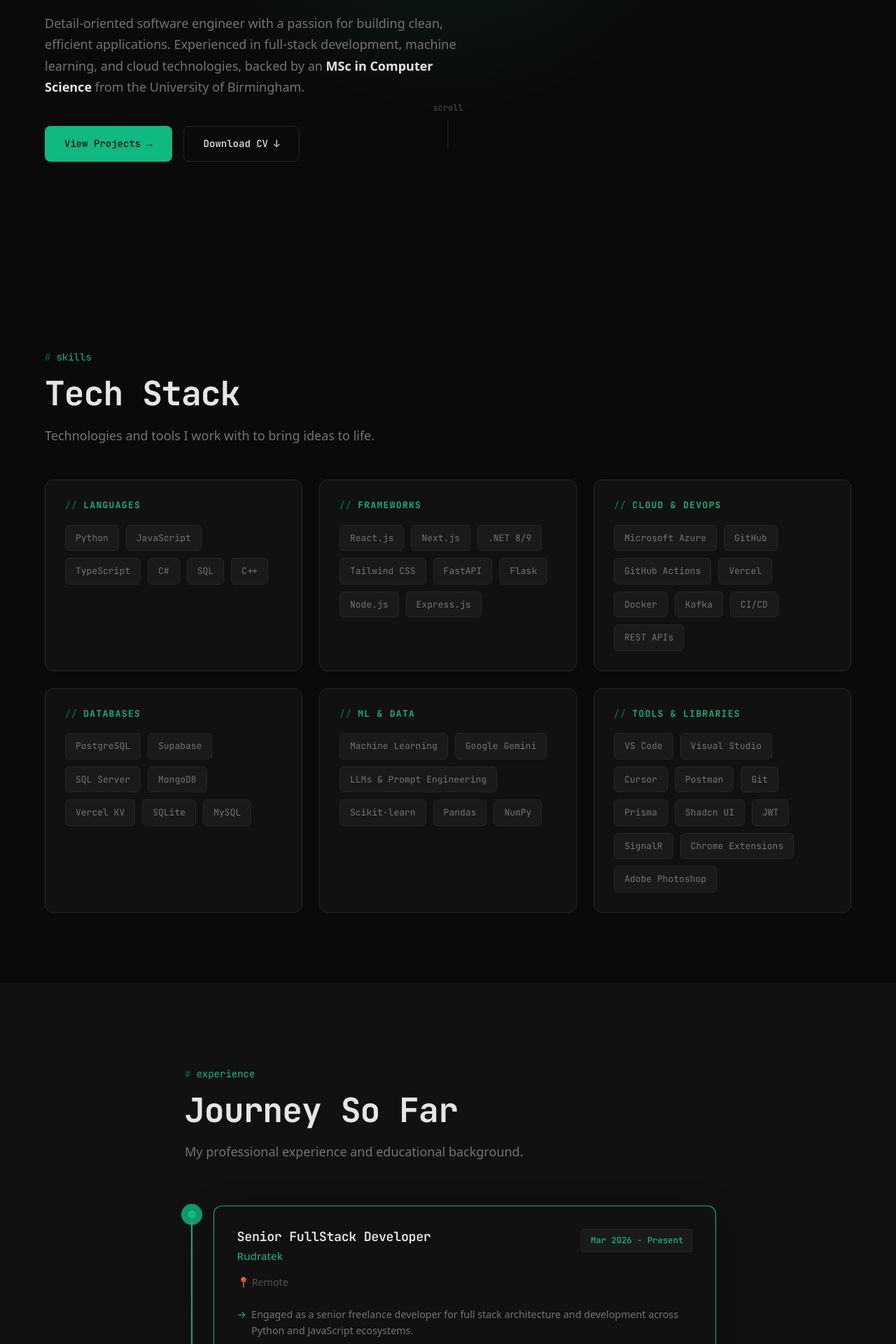
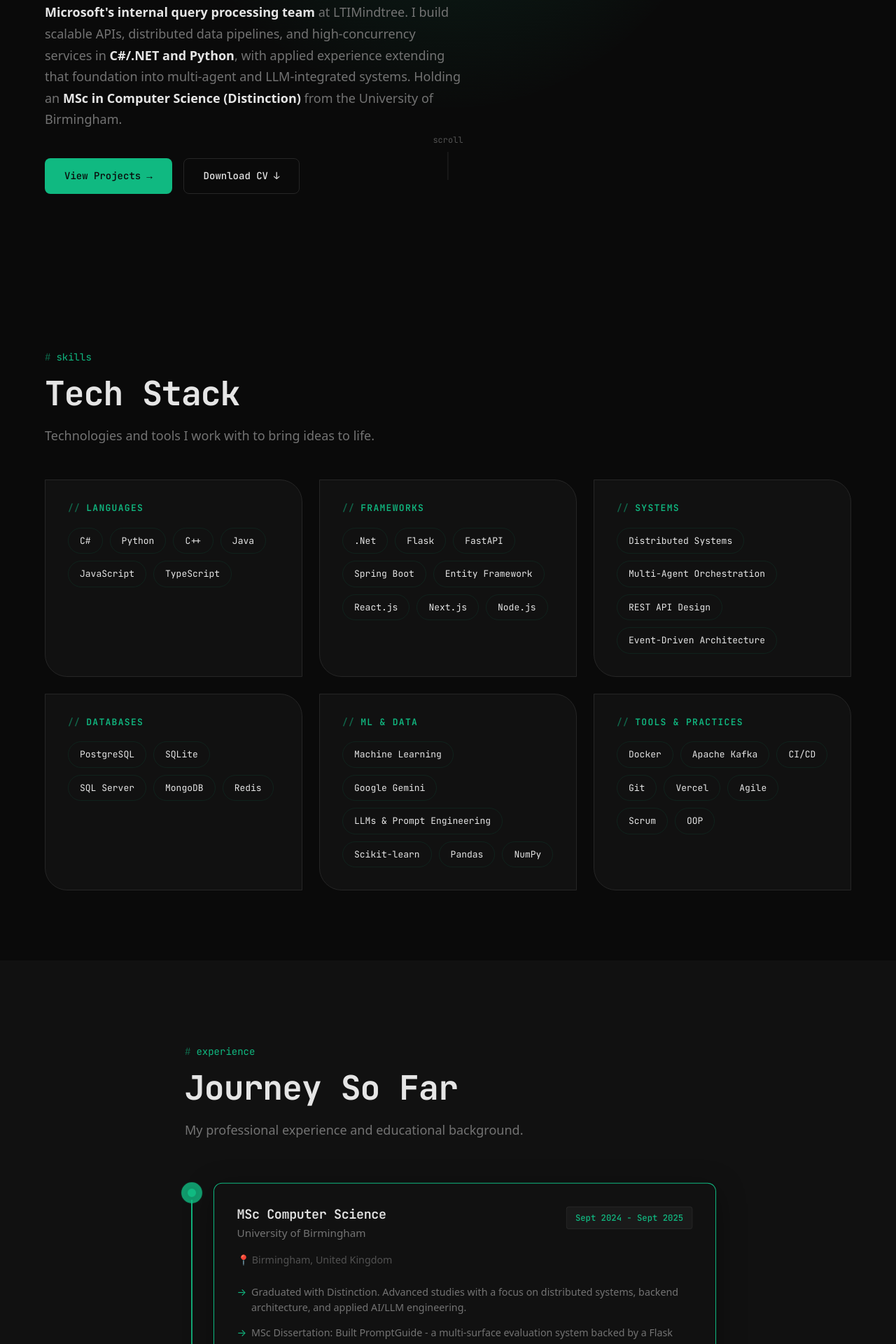
Before and after one commit to shreyas-debug/portfolio, a React (Create React App) app: page / in a window 1280 px wide. Shown: the part 400-2320 px from the top of the page at 70% size. Built offline with nearby package versions, Linux system fonts and the light colour scheme.

Commit message:
Update UI and Projects

```diff
--- a/src/components/Banner.js
+++ b/src/components/Banner.js
@@ -1,7 +1,8 @@
 import { useState, useEffect, useRef } from "react";
-import resumePdf from '../assets/Resume(Shreyas_Satpute).pdf';
 
-const ROLES = ["Software Developer", "Full-Stack Engineer", "ML Enthusiast"];
+const RESUME_URL = 'https://docs.google.com/document/d/1W0fHaVJJGS_-CtuHzK1dXddjj-6Q-AHE1nFBnpRX-jY/export?format=pdf';
+
+const ROLES = ["Software Developer", "Backend Engineer", "ML Enthusiast"];
 const TYPING_SPEED = 150;
 const DELETING_SPEED = 75;
 const PAUSE_TIME = 2000;
@@ -116,11 +117,10 @@ export const Banner = () => {
           marginBottom: '40px',
           lineHeight: '1.7'
         }}>
-          Detail-oriented software engineer with a passion for building clean,
-          efficient applications. Experienced in full-stack development,
-          machine learning, and cloud technologies, backed by an
-          <strong style={{ color: 'var(--text-primary)', fontWeight: 600 }}> MSc in Computer Science</strong> from
-          the University of Birmingham.
+          Backend-focused engineer with 2+ years of enterprise experience on <strong style={{ color: 'var(--text-primary)', fontWeight: 600 }}>Microsoft's internal query processing team</strong> at LTIMindtree.
+          I build scalable APIs, distributed data pipelines, and high-concurrency services in{' '}
+          <strong style={{ color: 'var(--text-primary)', fontWeight: 600 }}>C#/.NET and Python</strong>, with applied experience extending that foundation into multi-agent and LLM-integrated systems.
+          Holding an <strong style={{ color: 'var(--text-primary)', fontWeight: 600 }}>MSc in Computer Science (Distinction)</strong> from the University of Birmingham.
         </p>
 
         {/* CTA Buttons */}
@@ -161,9 +161,24 @@ export const Banner = () => {
             <span>→</span>
           </button>
 
-          <a
-            href={resumePdf}
-            download="Shreyas_Satpute_Resume.pdf"
+          <button
+            onClick={async () => {
+              try {
+                const res = await fetch(RESUME_URL);
+                const blob = await res.blob();
+                const url = URL.createObjectURL(blob);
+                const link = document.createElement('a');
+                link.href = url;
+                link.download = 'Shreyas_Satpute_Resume.pdf';
+                document.body.appendChild(link);
+                link.click();
+                document.body.removeChild(link);
+                URL.revokeObjectURL(url);
+              } catch (err) {
+                // Fallback: open in new tab if fetch fails
+                window.open(RESUME_URL, '_blank');
+              }
+            }}
             style={{
               fontFamily: "'JetBrains Mono', monospace",
               fontSize: '14px',
@@ -191,7 +206,7 @@ export const Banner = () => {
           >
             Download CV
             <span>↓</span>
-          </a>
+          </button>
         </div>
 
         {/* Scroll indicator - hidden on mobile */}
--- a/src/components/Experience.js
+++ b/src/components/Experience.js
@@ -2,17 +2,6 @@
 import { motion } from 'framer-motion';
 
 const timelineItems = [
-  {
-    type: 'experience',
-    title: 'Senior FullStack Developer',
-    organization: 'Rudratek',
-    location: 'Remote',
-    duration: 'Mar 2026 - Present',
-    description: [
-      'Engaged as a senior freelance developer for full stack architecture and development across Python and JavaScript ecosystems.'
-    ],
-    technologies: ['Python', 'JavaScript', 'React', 'Next.js']
-  },
   {
     type: 'education',
     title: 'MSc Computer Science',
@@ -20,8 +9,9 @@ const timelineItems = [
     location: 'Birmingham, United Kingdom',
     duration: 'Sept 2024 - Sept 2025',
     description: [
-      'Graduated with Distinction. Advanced studies in computer science with focus on modern software development practices and emerging technologies.',
-      'Course Student Representative: Represented the cohort in student-staff meetings, voiced concerns, addressed peer queries, and contributed to academic improvements.',
+      'Graduated with Distinction. Advanced studies with a focus on distributed systems, backend architecture, and applied AI/LLM engineering.',
+      'MSc Dissertation: Built PromptGuide - a multi-surface evaluation system backed by a Flask API, using deterministic NLP scoring as a filter before LLM invocation, achieving a statistically significant 42.1% improvement in prompt quality scores.',
+      'Student Representative: Represented the cohort in faculty meetings, drove academic improvements, and participated in cybersecurity challenges and hackathons.',
       'Activities & Societies: Computer Science Society, Ethical Hacking Society (AFNOM).'
     ],
     technologies: []
@@ -33,12 +23,11 @@ const timelineItems = [
     location: 'Bangalore, India',
     duration: 'Sept 2022 - Sept 2024',
     description: [
-      'Collaborated within Microsoft\'s internal query processing team to migrate 500+ legacy test cases from SQL to C# using .NET.',
-      'Analyzed and translated existing test cases with 100% accuracy, preserving functionality and improving overall testing efficiency.',
-      'Designed the frontend architecture for an automated .NET migration system using React and JavaScript.',
-      'Streamlined migration workflows, eliminating manual conversion and targeting a 50% reduction in errors and processing time.'
+      'Identified inefficiencies in the manual SQL-to-C#/.NET test case migration process on Microsoft\'s internal query processing team, and spearheaded the development of an automated one-click migration tool in C#/.NET and React - cutting manual processing time by 50% and eliminating error-prone multi-step workflows.',
+      'Validated the tool at scale by migrating 500+ legacy SQL test cases to C#/.NET, achieving 100% functional parity and significantly improving test suite maintainability across Microsoft\'s internal codebase.',
+      'Developed Python backend features for the Kellogg\'s account and conducted pre-deployment validation across international regional websites to verify production readiness before global releases.'
     ],
-    technologies: ['.NET', 'C#', 'SQL', 'React', 'JavaScript', 'Azure']
+    technologies: ['.NET', 'C#', 'Python', 'SQL', 'React', 'JavaScript']
   },
   {
     type: 'experience',
@@ -47,10 +36,9 @@ const timelineItems = [
     location: 'Bangalore, India',
     duration: 'Mar 2022 - May 2022',
     description: [
-      'Contributed to the development of internal web applications using ASP.NET MVC, Entity Framework, JavaScript, and Angular.',
-      'Gained hands-on experience in full-stack feature development and agile project workflows during a 3-month program.'
+      'Built RESTful APIs and full-stack features in Python (Flask) and React.js, contributing to internal tooling used across the LTIMindtree engineering training programme.'
     ],
-    technologies: ['ASP.NET MVC', 'Entity Framework', 'Angular', 'JavaScript', 'C#']
+    technologies: ['Python', 'Flask', 'React.js', 'REST APIs']
   },
   {
     type: 'education',
--- a/src/components/Projects.js
+++ b/src/components/Projects.js
@@ -3,20 +3,44 @@ export const Projects = () => {
   const projects = [
     {
       title: 'PromptGuide',
-      description: 'Analytical Chrome-extension toolkit for prompt evaluation and refinement, built as part of my MSc dissertation. Combines a rule-based scoring engine (clarity, specificity, actionability) with an AI refiner to generate stronger prompts with metric-based feedback.',
-      technologies: ['Python', 'AI', 'Flask'],
+      description: 'A multi-platform prompt engineering toolkit — available as a Chrome Extension, a VS Code Extension, and a Web App. Combines a deterministic evaluation engine with intelligent refinement to provide objective, systematic feedback for prompt engineering without leaving your editor.',
+      technologies: ['Python', 'TypeScript', 'React', 'VS Code API', 'Chrome Extension', 'AI'],
       githubUrl: 'https://github.com/shreyas-debug/PromptGuide',
       liveUrl: 'https://prompt-guide-ten.vercel.app/',
       featured: false
     },
     {
       title: 'Sentinel-G3',
-      description: 'Autonomous self-healing security auditor built for the Google Gemini 3 Hackathon that uses Gemini 3’s deep reasoning and cryptographically signed chain-of-thought to find, fix, and verify vulnerabilities, with a real-time dashboard and GitHub integration that can open pull requests with the generated patches.',
-      technologies: ['Python', 'FastAPI', 'Next.js', 'Gemini 3', 'TypeScript'],
+      description: 'Autonomous Self-Healing Security Auditor built for the Gemini 3 Hackathon. Uses Google Gemini 3 with deep reasoning to find vulnerabilities, fix them, and prove every decision with a cryptographically signed chain of thought.',
+      technologies: ['Python', 'FastAPI', 'Next.js 15', 'Google Gemini 3', 'TypeScript'],
       githubUrl: 'https://github.com/shreyas-debug/SentinelG3',
       liveUrl: 'https://sentinel-g3-xi.vercel.app/',
       devpostUrl: 'https://devpost.com/software/sentinelg3-autonomous-self-healing-security?ref_content=user-portfolio&ref_feature=in_progress',
       featured: true
+    },
+    {
+      title: 'Fraud Detection System',
+      description: 'Real-time financial fraud detection system using a high-throughput, distributed, event-driven architecture. Ingests transaction streams via Kafka, processes them using a .NET 9 microservice, evaluates risk using a Python ML engine, and pushes live alerts to a React Dashboard via SignalR.',
+      technologies: ['.NET 9', 'React', 'Python', 'Kafka', 'Docker', 'SignalR'],
+      githubUrl: 'https://github.com/shreyas-debug/FraudDetectionSystem',
+      liveUrl: null,
+      featured: false
+    },
+    {
+      title: 'IssueTracker',
+      description: 'Production-grade multi-tenant issue management SaaS. Built with Next.js 15, TypeScript, Prisma, PostgreSQL, and JWT auth, featuring tenant-safe issue lifecycle workflows, searchable boards, and architecture-level data isolation using a Prisma Extension for structural data isolation boundaries.',
+      technologies: ['Next.js 15', 'TypeScript', 'Prisma', 'PostgreSQL', 'JWT'],
+      githubUrl: 'https://github.com/shreyas-debug/issue-tracker',
+      liveUrl: 'https://issue-tracker-navy-two.vercel.app/',
+      featured: false
+    },
+    {
+      title: 'JobScore',
+      description: 'Swipe-based job matching with explainable scores. Candidates swipe on curated job cards, triggering a match if the computed score clears the threshold. Features fully transparent match logic including weighted skill overlap, experience fit, and semantic similarity using local pgvector embeddings.',
+      technologies: ['Python', 'FastAPI', 'PostgreSQL', 'Next.js', 'Docker'],
+      githubUrl: 'https://github.com/shreyas-debug/JobScore',
+      liveUrl: 'https://job-score-seven.vercel.app/',
+      featured: false
     },
     {
       title: 'RepoReel',
@@ -27,27 +51,11 @@ export const Projects = () => {
       featured: false
     },
     {
-      title: 'IssueTracker',
-      description: 'Production-grade multi-tenant issue management SaaS where each organization gets a fully isolated workspace. Built with Next.js 15, TypeScript, Prisma, PostgreSQL, and JWT auth, with tenant-safe issue lifecycle workflows, searchable/sortable boards, and architecture-level data isolation using Prisma extensions.',
-      technologies: ['Next.js 15', 'TypeScript', 'Prisma', 'PostgreSQL', 'JWT'],
-      githubUrl: 'https://github.com/shreyas-debug/issue-tracker',
-      liveUrl: 'https://issue-tracker-navy-two.vercel.app/',
-      featured: false
-    },
-    {
       title: 'Web Monitor',
       description: 'Lightweight production-ready webpage change monitor that fetches and cleans page content, detects differences using hashing and word-level diffing, and generates concise AI summaries with Gemini 2.5 Flash. Includes Supabase-backed check history and Vercel-focused security and performance hardening.',
       technologies: ['Next.js 15', 'TypeScript', 'Supabase', 'Gemini 2.5 Flash', 'Vercel'],
       githubUrl: 'https://github.com/shreyas-debug/web-monitor',
       liveUrl: 'https://web-monitor-two.vercel.app/',
-      featured: false
-    },
-    {
-      title: 'Fraud Detection System',
-      description: 'Real-time financial fraud detection using event-driven microservices. Ingests transactions via Kafka, processes with .NET 9, evaluates risk using Python ML engine, and displays live alerts on React dashboard via SignalR.',
-      technologies: ['.NET 9', 'React', 'Python', 'Kafka', 'Docker'],
-      githubUrl: 'https://github.com/shreyas-debug/FraudDetectionSystem',
-      liveUrl: null,
       featured: false
     },
     {
--- a/src/components/Skills.js
+++ b/src/components/Skills.js
@@ -3,27 +3,27 @@ export const Skills = () => {
   const skillCategories = [
     {
       title: 'Languages',
-      skills: ['Python', 'JavaScript', 'TypeScript', 'C#', 'SQL', 'C++']
+      skills: ['C#', 'Python', 'C++', 'Java', 'JavaScript', 'TypeScript']
     },
     {
       title: 'Frameworks',
-      skills: ['React.js', 'Next.js', '.NET 8/9', 'Tailwind CSS', 'FastAPI', 'Flask', 'Node.js', 'Express.js']
+      skills: ['.Net', 'Flask', 'FastAPI', 'Spring Boot', 'Entity Framework', 'React.js', 'Next.js', 'Node.js']
     },
     {
-      title: 'Cloud & DevOps',
-      skills: ['Microsoft Azure', 'GitHub', 'GitHub Actions', 'Vercel', 'Docker', 'Kafka', 'CI/CD', 'REST APIs']
+      title: 'Systems',
+      skills: ['Distributed Systems', 'Multi-Agent Orchestration', 'REST API Design', 'Event-Driven Architecture']
     },
     {
       title: 'Databases',
-      skills: ['PostgreSQL', 'Supabase', 'SQL Server', 'MongoDB', 'Vercel KV', 'SQLite', 'MySQL']
+      skills: ['PostgreSQL', 'SQLite', 'SQL Server', 'MongoDB', 'Redis']
     },
     {
-      title: 'ML & Data',
+            title: 'ML & Data',
       skills: ['Machine Learning', 'Google Gemini', 'LLMs & Prompt Engineering', 'Scikit-learn', 'Pandas', 'NumPy']
     },
     {
-      title: 'Tools & Libraries',
-      skills: ['VS Code', 'Visual Studio', 'Cursor', 'Postman', 'Git', 'Prisma', 'Shadcn UI', 'JWT', 'SignalR', 'Chrome Extensions', 'Adobe Photoshop']
+      title: 'Tools & Practices',
+      skills: ['Docker', 'Apache Kafka', 'CI/CD', 'Git', 'Vercel', 'Agile', 'Scrum', 'OOP']
     }
   ];
 
@@ -76,7 +76,7 @@ export const Skills = () => {
         {/* Skills Grid */}
         <div style={{
           display: 'grid',
-          gridTemplateColumns: 'repeat(auto-fit, minmax(280px, 1fr))',
+          gridTemplateColumns: 'repeat(auto-fill, minmax(280px, 1fr))',
           gap: '24px'
         }}>
           {skillCategories.map((category, index) => (
@@ -85,9 +85,13 @@ export const Skills = () => {
               style={{
                 backgroundColor: 'var(--card-bg)',
                 border: '1px solid var(--border-color)',
-                borderRadius: '12px',
-                padding: '28px',
-                transition: 'all 0.3s ease'
+                borderRadius: '0 32px 0 32px', // Futuristic asymmetrical shape
+                padding: '32px',
+                transition: 'all 0.3s ease',
+                display: 'flex',
+                flexDirection: 'column',
+                position: 'relative',
+                overflow: 'hidden'
               }}
               onMouseEnter={(e) => {
                 e.currentTarget.style.borderColor = 'var(--accent)';
@@ -120,7 +124,9 @@ export const Skills = () => {
               <div style={{
                 display: 'flex',
                 flexWrap: 'wrap',
-                gap: '10px'
+                gap: '10px',
+                flex: 1,
+                alignContent: 'flex-start'
               }}>
                 {category.skills.map((skill, skillIndex) => (
                   <span
@@ -128,23 +134,25 @@ export const Skills = () => {
                     style={{
                       fontFamily: "'JetBrains Mono', monospace",
                       fontSize: '13px',
-                      color: 'var(--text-secondary)',
-                      backgroundColor: 'var(--bg-tertiary)',
-                      padding: '8px 14px',
-                      borderRadius: '6px',
-                      border: '1px solid var(--border-color)',
+                      color: 'var(--text-primary)',
+                      backgroundColor: 'transparent',
+                      padding: '8px 16px',
+                      borderRadius: '100px', // Sleek pill shape
+                      border: '1px solid var(--accent-muted)',
                       transition: 'all 0.2s ease',
                       cursor: 'default'
                     }}
                     onMouseEnter={(e) => {
-                      e.currentTarget.style.color = 'var(--accent)';
+                      e.currentTarget.style.color = 'var(--bg-primary)';
                       e.currentTarget.style.borderColor = 'var(--accent)';
-                      e.currentTarget.style.backgroundColor = 'var(--accent-muted)';
+                      e.currentTarget.style.backgroundColor = 'var(--accent)';
+                      e.currentTarget.style.transform = 'scale(1.05)';
                     }}
                     onMouseLeave={(e) => {
-                      e.currentTarget.style.color = 'var(--text-secondary)';
-                      e.currentTarget.style.borderColor = 'var(--border-color)';
-                      e.currentTarget.style.backgroundColor = 'var(--bg-tertiary)';
+                      e.currentTarget.style.color = 'var(--text-primary)';
+                      e.currentTarget.style.borderColor = 'var(--accent-muted)';
+                      e.currentTarget.style.backgroundColor = 'transparent';
+                      e.currentTarget.style.transform = 'scale(1)';
                     }}
                   >
                     {skill}
--- a/src/pages/AboutPage.js
+++ b/src/pages/AboutPage.js
@@ -121,9 +121,8 @@ export const AboutPage = () => {
             lineHeight: '1.8',
             marginBottom: '28px'
           }}>
-            My expertise spans across multiple technologies including Python, JavaScript, C#, React.js, .NET Core.
-            I'm particularly passionate about creating innovative solutions that solve real-world problems,
-            as demonstrated in my award-winning <span style={{ color: 'var(--accent)', fontWeight: '500' }}>StudySync</span> project.
+            My expertise spans across multiple technologies including Python, C#, .NET, JavaScript, and React.js.
+            I'm particularly passionate about creating innovative solutions that solve real-world problems.
           </p>
 
           <p style={{
```
